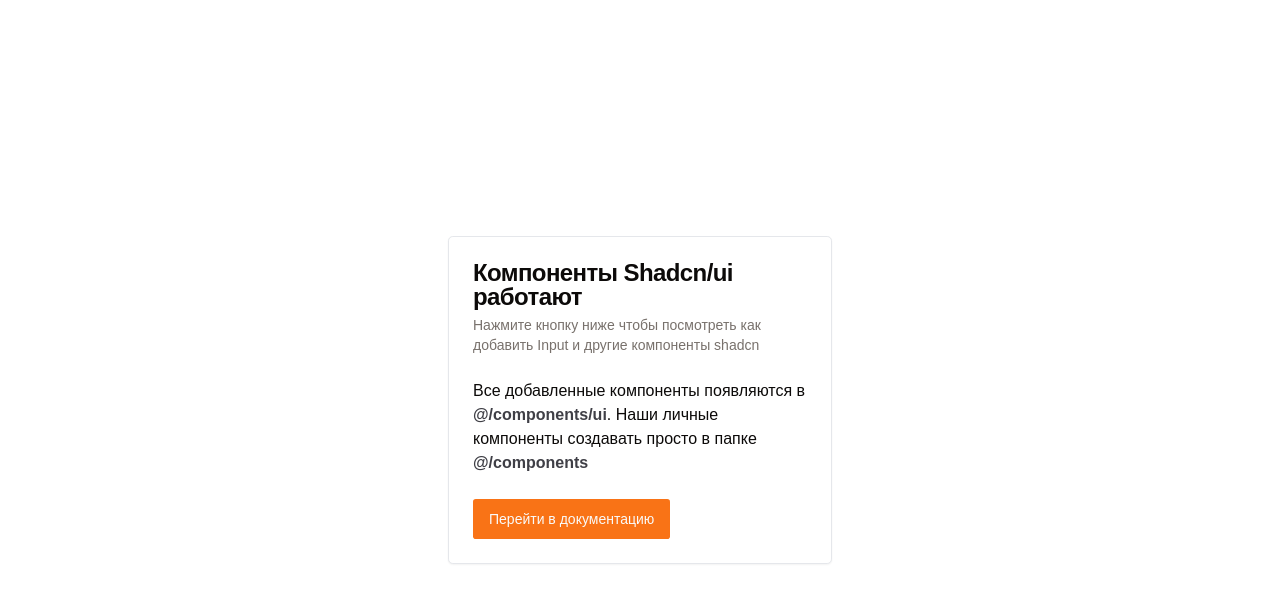
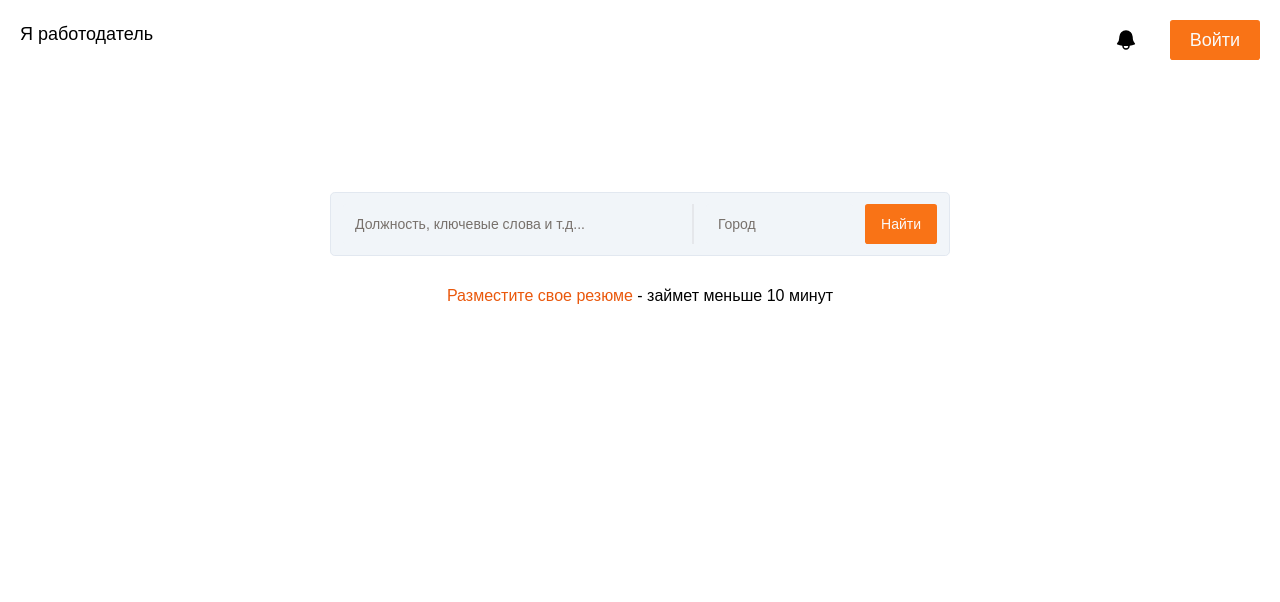
Before and after one commit to nextmove-kz/higher-hack, a Next.js app: page / in a window 1280 px wide. Shown: the top 602 px of the page. Built offline with nearby package versions, Linux system fonts and the light colour scheme.

Commit message:
homePage

```diff
--- a/src/app/page.tsx
+++ b/src/app/page.tsx
@@ -1,4 +1,6 @@
 import { Button } from "@/components/ui/button";
+import { Input } from "@/components/ui/input";
+
 import {
   Card,
   CardHeader,
@@ -8,34 +10,49 @@
   CardFooter,
 } from "@/components/ui/card";
 import Link from "next/link";
-
+import Bell from "@/components/bell";
+import ResultCard from "@/components/resultCard";
 export default function Home() {
   return (
-    <div className="flex flex-col items-center justify-center h-screen">
-      <Card className="w-96">
-        <CardHeader>
-          <CardTitle>Компоненты Shadcn/ui работают</CardTitle>
-          <CardDescription>
-            Нажмите кнопку ниже чтобы посмотреть как добавить Input и другие
-            компоненты shadcn
-          </CardDescription>
-        </CardHeader>
-        <CardContent>
-          <p>
-            Все добавленные компоненты появляются в{" "}
-            <span className="text-zinc-700 font-bold">@/components/ui</span>.
-            Наши личные компоненты создавать просто в папке{" "}
-            <span className="text-zinc-700 font-bold">@/components</span>
-          </p>
-        </CardContent>
-        <CardFooter>
-          <Button asChild>
-            <Link href="https://ui.shadcn.com/docs/components/input">
-              Перейти в документацию
-            </Link>
-          </Button>
-        </CardFooter>
-      </Card>
+    <div className="flex flex-col justify-center items-center h-screen">
+      <div className="w-full h-full p-5">
+        <div className="w-full flex justify-between">
+          <a href="#" className="hover:underline text-lg">
+            Я работодатель
+          </a>
+          <div className="flex  gap-8 items-center">
+            <Bell></Bell>
+            <Button className="text-lg px-5">Войти</Button>
+          </div>
+        </div>
+        <form className="w-full flex h-1/2 justify-center items-center flex-col gap-7">
+          <div className="w-1/2">
+            <div className="flex h-16 bg-slate-100 px-3 py-1 gap-3 border border-slate-200   items-center rounded-lg border-solid justify-between">
+              <div className="border-r-2 w-5/6">
+                <Input
+                  placeholder="Должность, ключевые слова и т.д..."
+                  className="bg-slate-100 border-none "
+                ></Input>
+              </div>
+              <Input
+                placeholder="Город"
+                className="bg-slate-100 border-none w-1/3"
+              ></Input>
+              <Link href="/search">
+                <Button>Найти</Button>
+              </Link>
+            </div>
+          </div>
+          <div>
+            <p>
+              <a className="text-orange-600" href="#">
+                Разместите свое резюме
+              </a>{" "}
+              - займет меньше 10 минут
+            </p>
+          </div>
+        </form>
+      </div>
     </div>
   );
 }
--- /dev/null
+++ b/src/app/search/page.tsx
@@ -0,0 +1,7 @@
+import React from "react";
+
+const page = () => {
+  return <div>page</div>;
+};
+
+export default page;
--- /dev/null
+++ b/src/components/bell.tsx
@@ -0,0 +1,20 @@
+import React from "react";
+
+const Bell = () => {
+  return (
+    <svg
+      xmlns="http://www.w3.org/2000/svg"
+      viewBox="0 0 24 24"
+      fill="currentColor"
+      className="size-6"
+    >
+      <path
+        fillRule="evenodd"
+        d="M5.25 9a6.75 6.75 0 0 1 13.5 0v.75c0 2.123.8 4.057 2.118 5.52a.75.75 0 0 1-.297 1.206c-1.544.57-3.16.99-4.831 1.243a3.75 3.75 0 1 1-7.48 0 24.585 24.585 0 0 1-4.831-1.244.75.75 0 0 1-.298-1.205A8.217 8.217 0 0 0 5.25 9.75V9Zm4.502 8.9a2.25 2.25 0 1 0 4.496 0 25.057 25.057 0 0 1-4.496 0Z"
+        clipRule="evenodd"
+      />
+    </svg>
+  );
+};
+
+export default Bell;
--- /dev/null
+++ b/src/components/resultCard.tsx
@@ -0,0 +1,7 @@
+import React from "react";
+
+const ResultCard = () => {
+  return <div>Card</div>;
+};
+
+export default ResultCard;
--- /dev/null
+++ b/src/components/ui/input.tsx
@@ -0,0 +1,25 @@
+import * as React from "react";
+
+import { cn } from "@/lib/utils";
+
+export interface InputProps
+  extends React.InputHTMLAttributes<HTMLInputElement> {}
+
+const Input = React.forwardRef<HTMLInputElement, InputProps>(
+  ({ className, type, ...props }, ref) => {
+    return (
+      <input
+        type={type}
+        className={cn(
+          "flex h-10 w-full rounded-md border border-input bg-background px-3 py-2 text-sm ring-offset-background file:border-0 file:bg-transparent file:text-sm file:font-medium file:text-foreground placeholder:text-muted-foreground focus-visible:outline-none focus-visible:ring-2 focus-visible:ring-ring focus-visible:ring-offset-2 disabled:cursor-not-allowed disabled:opacity-50",
+          className
+        )}
+        ref={ref}
+        {...props}
+      />
+    );
+  }
+);
+Input.displayName = "Input";
+
+export { Input };
```
